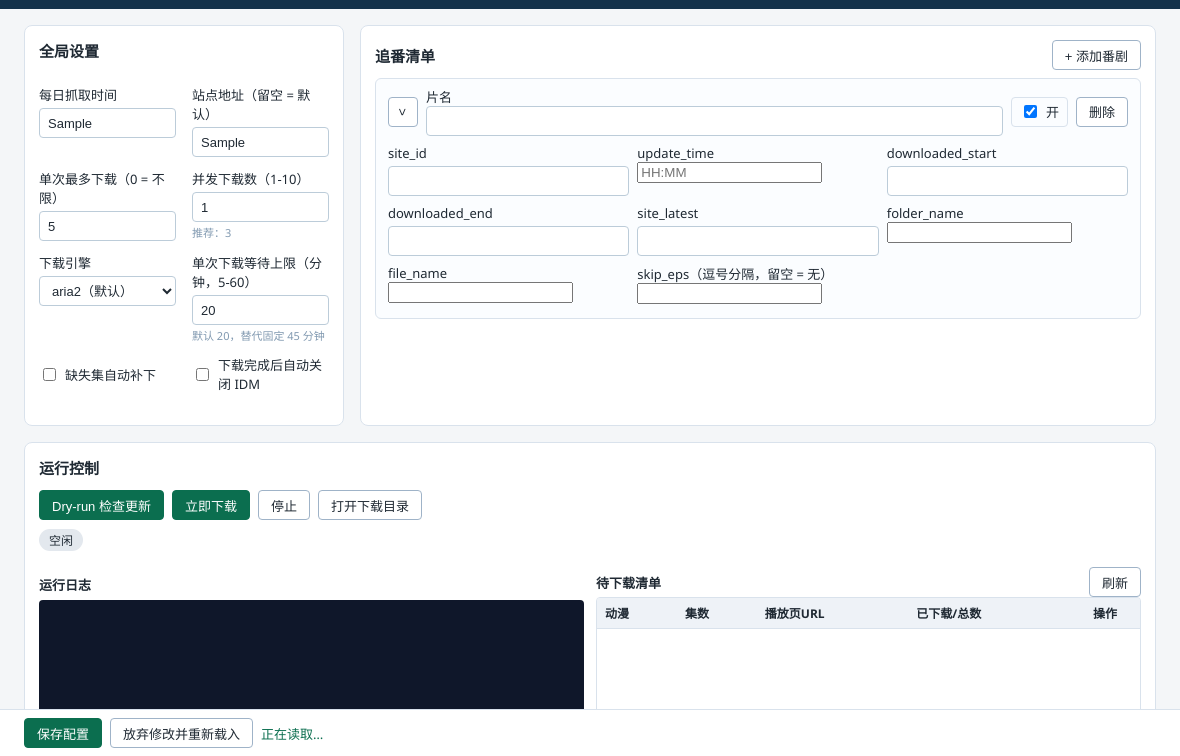
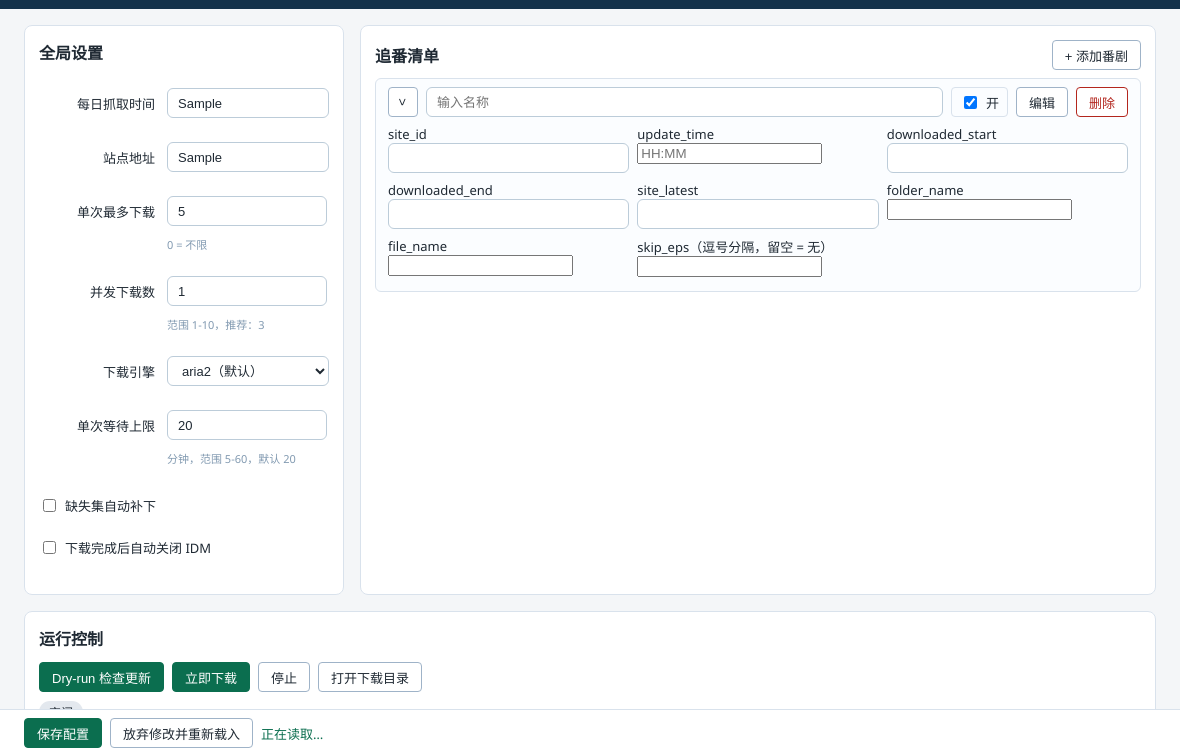
Before and after one commit to heathfris/AniVault, an Electron app: page renderer/index.html in a window 1180 px wide. Both pictures are taken after typing "Sample", "Sample", "5" into the empty fields and a click on the button "+ 添加番剧". Shown: the part 44-800 px from the top of the page. Drawn offline with Linux system fonts and the light colour scheme; no server answers.

Commit message:
feat: form & list standardization, responsive, empty state v0.8.2

```diff
--- a/content.json
+++ b/content.json
@@ -51,14 +51,16 @@
       "update_time": "21:30",
       "downloaded_start": 1,
       "downloaded_end": 5,
-      "site_latest": 5
+      "site_latest": 5,
+      "enabled": false
     },
     "擅长逃跑的殿下 第二季": {
       "site_id": 20260178,
       "update_time": "22:30",
       "downloaded_start": 1,
       "downloaded_end": 4,
-      "site_latest": 4
+      "site_latest": 4,
+      "enabled": false
     }
   }
 }
--- a/package.json
+++ b/package.json
@@ -1,7 +1,7 @@
 {
   "name": "anivault",
   "productName": "番仓 AniVault",
-  "version": "0.8.1",
+  "version": "0.8.2",
   "description": "AGE 动漫自动追更下载器桌面面板（配置 + 运行控制，aria2 引擎）",
   "main": "electron/main.js",
   "private": true,
--- a/renderer/index.html
+++ b/renderer/index.html
@@ -15,30 +15,37 @@
   <main>
     <section id="global">
       <h2>全局设置</h2>
-      <label>每日抓取时间
+      <div class="field-row">
+        <span class="field-label">每日抓取时间</span>
         <input id="fetch_time" type="text" placeholder="18:00，留空 = 关闭">
-      </label>
-      <label>站点地址（留空 = 默认）
-        <input id="base_url" type="text" placeholder="https://www.agedm.io">
-      </label>
-      <label>单次最多下载（0 = 不限）
-        <input id="max_download" type="number" min="0" step="1">
-      </label>
-      <label>并发下载数（1-10）
-        <input id="max_parallel" type="number" min="1" max="10" step="1" value="1">
-        <span class="hint">推荐：3</span>
-      </label>
-      <label>下载引擎
+      </div>
+      <div class="field-row">
+        <span class="field-label">站点地址</span>
+        <input id="base_url" type="text" placeholder="留空 = https://www.agedm.io">
+      </div>
+      <div class="field-row">
+        <span class="field-label">单次最多下载</span>
+        <input id="max_download" type="number" min="0" step="1" class="num">
+        <span class="hint">0 = 不限</span>
+      </div>
+      <div class="field-row">
+        <span class="field-label">并发下载数</span>
+        <input id="max_parallel" type="number" min="1" max="10" step="1" value="1" class="num">
+        <span class="hint">范围 1-10，推荐：3</span>
+      </div>
+      <div class="field-row">
+        <span class="field-label">下载引擎</span>
         <select id="download_engine">
           <option value="aria2">aria2（默认）</option>
           <option value="idm">IDM（仅交互模式）</option>
           <option value="ffmpeg">ffmpeg</option>
         </select>
-      </label>
-      <label>单次下载等待上限（分钟，5-60）
-        <input id="attempt_timeout_min" type="number" min="5" max="60" step="1" value="20">
-        <span class="hint">默认 20，替代固定 45 分钟</span>
-      </label>
+      </div>
+      <div class="field-row">
+        <span class="field-label">单次等待上限</span>
+        <input id="attempt_timeout_min" type="number" min="5" max="60" step="1" value="20" class="num">
+        <span class="hint">分钟，范围 5-60，默认 20</span>
+      </div>
       <label class="check">
         <input id="auto_repair" type="checkbox"> 缺失集自动补下
       </label>
--- a/renderer/renderer.js
+++ b/renderer/renderer.js
@@ -34,14 +34,13 @@ function createCard(title, item, expanded = false) {
   card.innerHTML = `
     <div class="card-head">
       <button class="arrow" title="展开/收起">&gt;</button>
-      <label>片名
-        <input class="f-title" value="${escapeHtml(title)}">
-      </label>
+      <input class="f-title" value="${escapeHtml(title)}" placeholder="输入名称">
       <label class="check enable-toggle">
         <input class="f-enabled" type="checkbox" ${item.enabled === false ? '' : 'checked'}>
         <span class="toggle-text">${item.enabled === false ? '关' : '开'}</span>
       </label>
-      <button class="del">删除</button>
+      <button class="edit">编辑</button>
+      <button class="del danger">删除</button>
     </div>
     <div class="fields">
       <label>site_id
@@ -71,7 +70,9 @@ function createCard(title, item, expanded = false) {
     </div>
     <div class="card-errors errors"></div>`;
   card.querySelector('.del').addEventListener('click', () => card.remove());
-  card.querySelector('.arrow').addEventListener('click', () => card.classList.toggle('open'));
+  const toggleOpen = () => card.classList.toggle('open');
+  card.querySelector('.arrow').addEventListener('click', toggleOpen);
+  card.querySelector('.edit').addEventListener('click', toggleOpen);
   const enableInput = card.querySelector('.f-enabled');
   enableInput.addEventListener('change', () => {
     const text = card.querySelector('.toggle-text');
@@ -90,7 +91,14 @@ function render() {
   $('auto_repair').checked = Boolean(state.config.defaults?.auto_repair);
   $('auto_close_idm').checked = Boolean(state.config.defaults?.auto_close_idm);
   $('anime-list').innerHTML = '';
-  for (const [title, item] of Object.entries(state.config.anime || {})) {
+  const entries = Object.entries(state.config.anime || {});
+  if (!entries.length) {
+    const empty = document.createElement('div');
+    empty.className = 'empty-state';
+    empty.textContent = '暂无追番，点击右上角添加番剧';
+    $('anime-list').appendChild(empty);
+  }
+  for (const [title, item] of entries) {
     $('anime-list').appendChild(createCard(title, item || {}));
   }
   clearErrors();
--- a/renderer/styles.css
+++ b/renderer/styles.css
@@ -5,6 +5,7 @@
   --color-border: #D9E2EC;
   --color-text: #1F2933;
   --color-muted: #829AB1;
+  --color-hover: #F0F4F8;
   --color-error: #B3261E;
   --color-log-bg: #0F172A;
   --color-log-text: #D1FAE5;
@@ -89,8 +90,8 @@ section {
 
 section h2 {
   margin: 0 0 var(--space-3);
-  font-size: 15px;
-  font-weight: 600;
+  font-size: 16px;
+  font-weight: 700;
 }
 
 section h3 {
@@ -101,14 +102,14 @@ section h3 {
 
 #global {
   display: grid;
-  grid-template-columns: 1fr 1fr;
-  gap: var(--space-3) var(--space-4);
+  grid-template-columns: 1fr;
+  gap: var(--space-3);
   align-content: start;
 }
 
 #global h2,
 #global .errors {
-  grid-column: 1 / -1;
+  grid-column: 1;
 }
 
 label {
@@ -117,18 +118,21 @@ label {
   min-width: 0;
 }
 
-label input[type="text"],
-label input[type="number"],
-label select {
+input[type="text"],
+input[type="number"],
+select {
   width: 100%;
-  margin-top: var(--space-1);
-  height: var(--control-h);
-  padding: 4px 8px;
-  border: 1px solid #bcccd9;
-  border-radius: 4px;
+  height: 30px;
+  padding: 6px 10px;
+  border: 1px solid #BCCCD9;
+  border-radius: 6px;
   font-size: 13px;
   background: #fff;
   color: var(--color-text);
+}
+
+input[type="number"].num {
+  width: 160px;
 }
 
 label.check {
@@ -140,9 +144,33 @@ label.check {
 
 .hint {
   display: block;
-  color: var(--color-muted);
+  color: #829AB1;
   font-size: 11px;
   margin-top: 2px;
+}
+
+.field-row {
+  display: grid;
+  grid-template-columns: 120px 1fr;
+  align-items: center;
+  gap: 8px;
+  margin-bottom: 12px;
+}
+
+.field-row .field-label {
+  font-size: 13px;
+  font-weight: 400;
+  text-align: right;
+  padding-right: 4px;
+  min-width: 0;
+}
+
+.field-row .num {
+  justify-self: start;
+}
+
+.field-row .hint {
+  grid-column: 2;
 }
 
 .section-head {
@@ -166,6 +194,10 @@ label.check {
   min-width: 0;
 }
 
+.anime-card:hover {
+  background: var(--color-hover);
+}
+
 .card-head {
   display: flex;
   align-items: center;
@@ -174,19 +206,13 @@ label.check {
   min-height: var(--control-h);
 }
 
-.card-head label:first-of-type {
-  margin: 0;
+.card-head .f-title {
   flex: 1;
   min-width: 0;
-}
-
-.card-head label:first-of-type input {
-  width: 100%;
-  margin-top: 0;
-  height: var(--control-h);
-  padding: 4px 8px;
-  border: 1px solid #bcccd9;
-  border-radius: 4px;
+  height: 30px;
+  padding: 6px 10px;
+  border: 1px solid #BCCCD9;
+  border-radius: 6px;
   font-size: 13px;
 }
 
@@ -256,6 +282,16 @@ button:hover:not(:disabled) {
 button:disabled {
   opacity: 0.45;
   cursor: not-allowed;
+}
+
+button.danger {
+  color: #B3261E;
+  border-color: #B3261E;
+  background: #fff;
+}
+
+button.danger:hover:not(:disabled) {
+  background: #FDF0F0;
 }
 
 :focus-visible {
@@ -423,3 +459,26 @@ footer {
 .errors div {
   margin-bottom: 2px;
 }
+
+.empty-state {
+  color: var(--color-muted);
+  font-size: 13px;
+  text-align: center;
+  padding: var(--space-5) var(--space-3);
+  border: 1px dashed var(--color-border);
+  border-radius: 6px;
+}
+
+@media (max-width: 1000px) {
+  main {
+    grid-template-columns: 1fr;
+  }
+
+  #run {
+    grid-column: auto;
+  }
+
+  .run-columns {
+    grid-template-columns: 1fr;
+  }
+}
```
Also changed, not shown: BLOCKED.md (+5 -0 lines), PROGRESS.md (+5 -0 lines), tests/ui-check.js (added, +85 -0 lines), 使用说明.md (+3 -2 lines), README.md, 1 other file.
